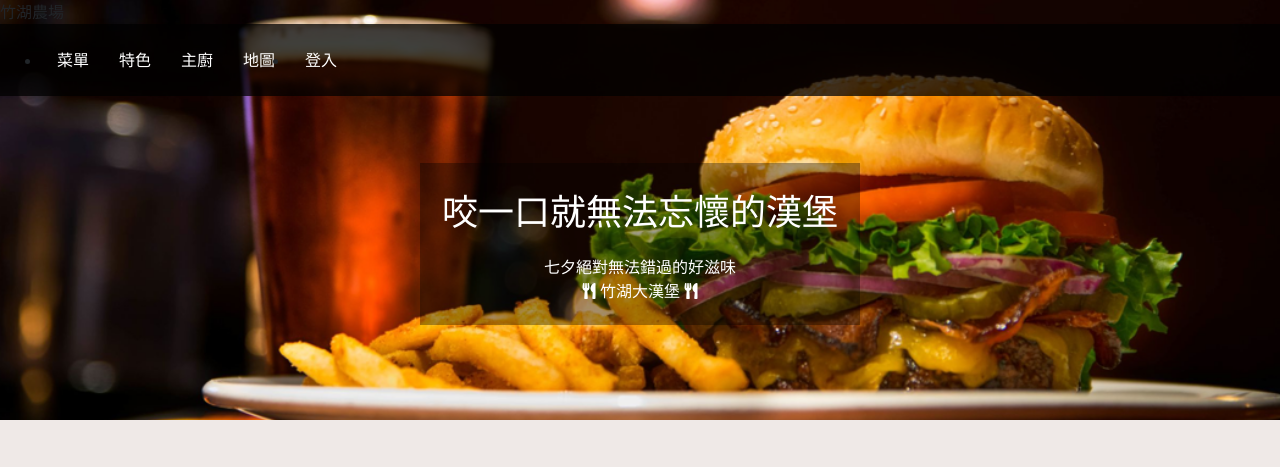
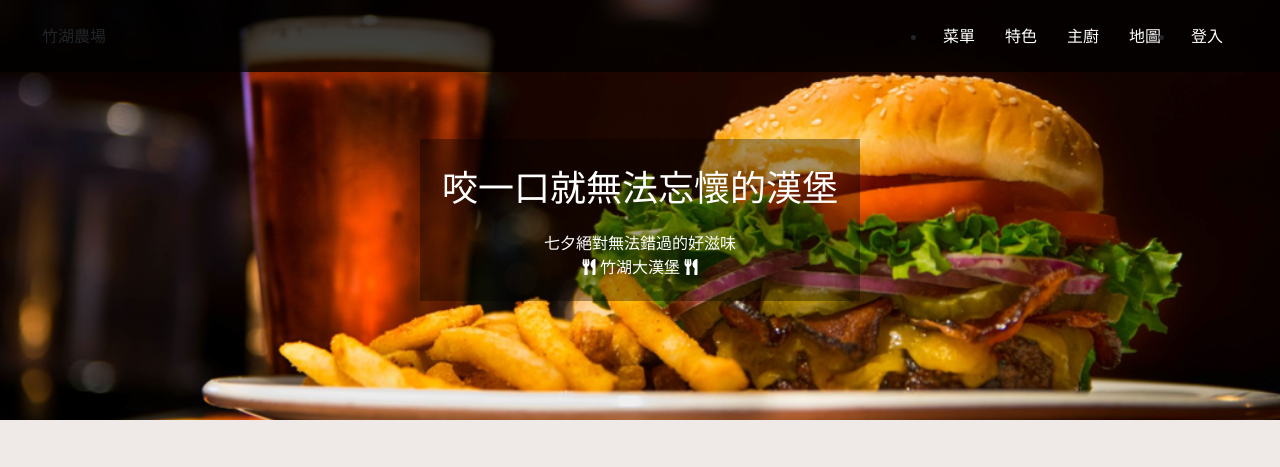
Before and after one commit to 594poxun/self.github.io, a plain HTML site: page index.html in a window 1280 px wide. Shown: the top 467 px of the page. Drawn offline with nearby package versions, Linux system fonts and the light colour scheme.

Commit message:
Update index.html

```diff
--- a/index.html
+++ b/index.html
@@ -21,9 +21,8 @@
 
 <body>
   <header>
-    <h1 class="rgb" font-size="50px">竹湖農場</h1>
     <nav class="d-flex justify-content-between align-items-center position-relative w-100">
-<!--       <h1 class="rgb" font-size="50px">竹湖農場</h1> -->
+      <h1 class="rgb">竹湖農場</h1>
       <ul class="navbar d-flex text-center">
         <li><a href="menu.html">菜單</a></li>
         <li class="d-sm-none d-lg-block"><a class="cta" href="#featuer">特色</a></li>
```
